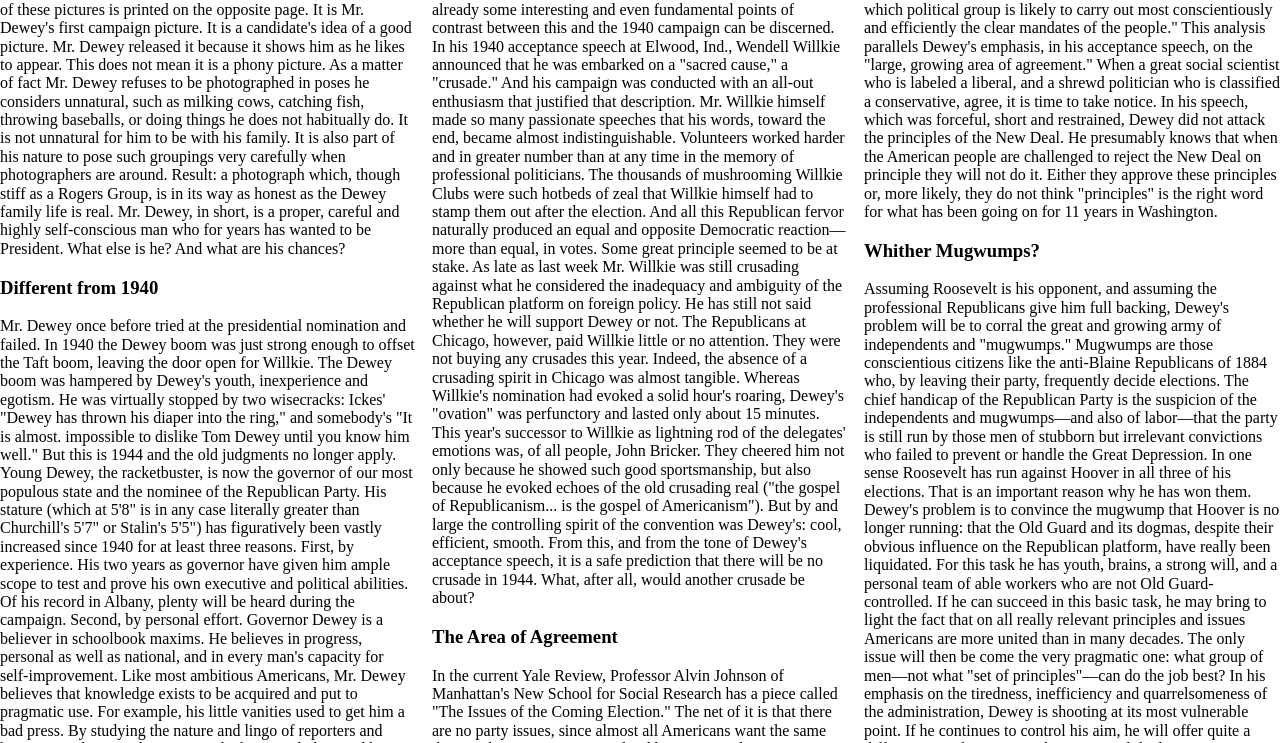
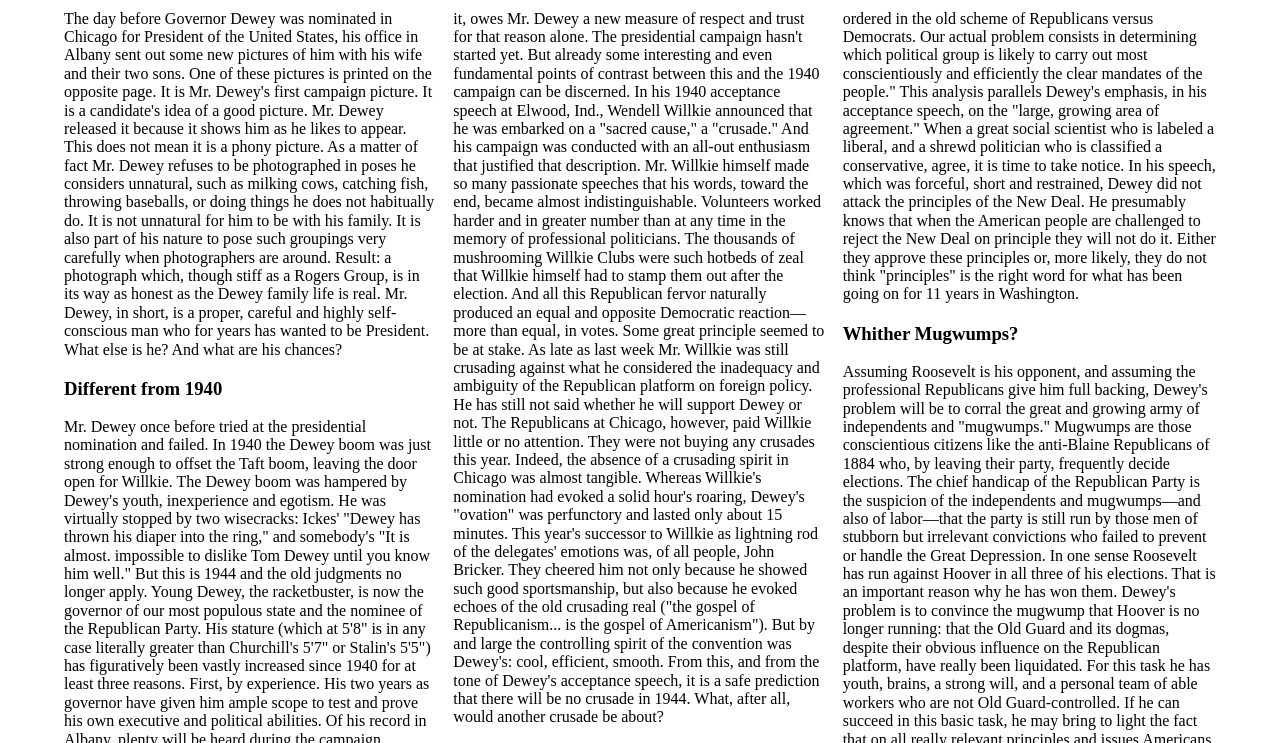
Before and after one commit to KThach1/Lab1-COMP1054W25-Kenny-Neil, a plain HTML site: page index.html in a window 1280 px wide. Shown: the part 200-943 px from the top of the page. Drawn offline with Linux system fonts and the light colour scheme.

Commit message:
added more css

```diff
--- a/css/style.css
+++ b/css/style.css
@@ -1,3 +1,7 @@
+html {
+    padding: 5%;
+}
+
 h1 {
     text-align: center;
     text-transform: uppercase;
```
